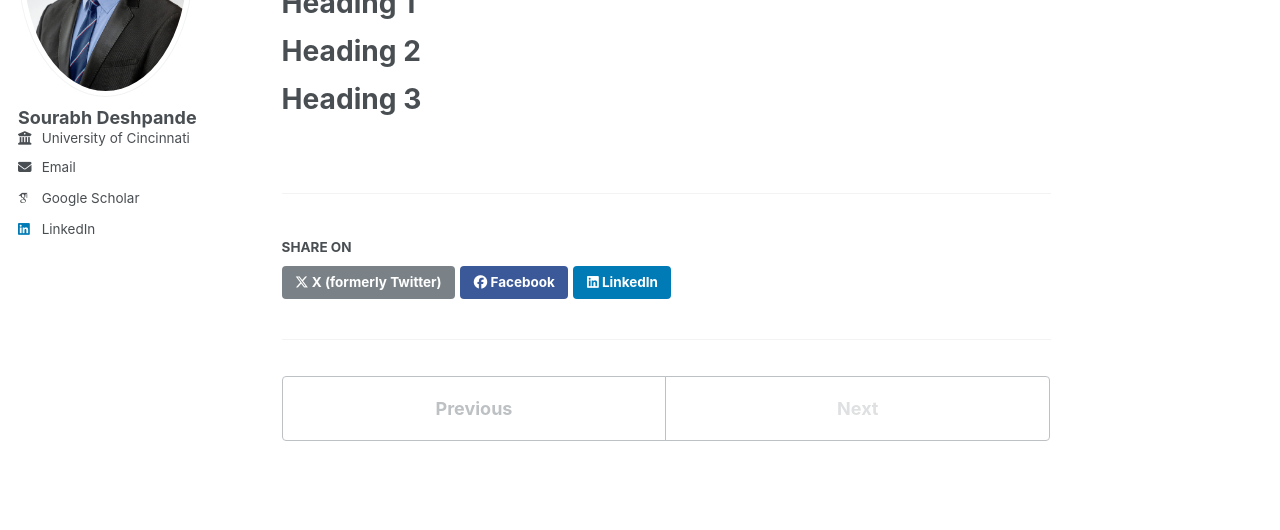
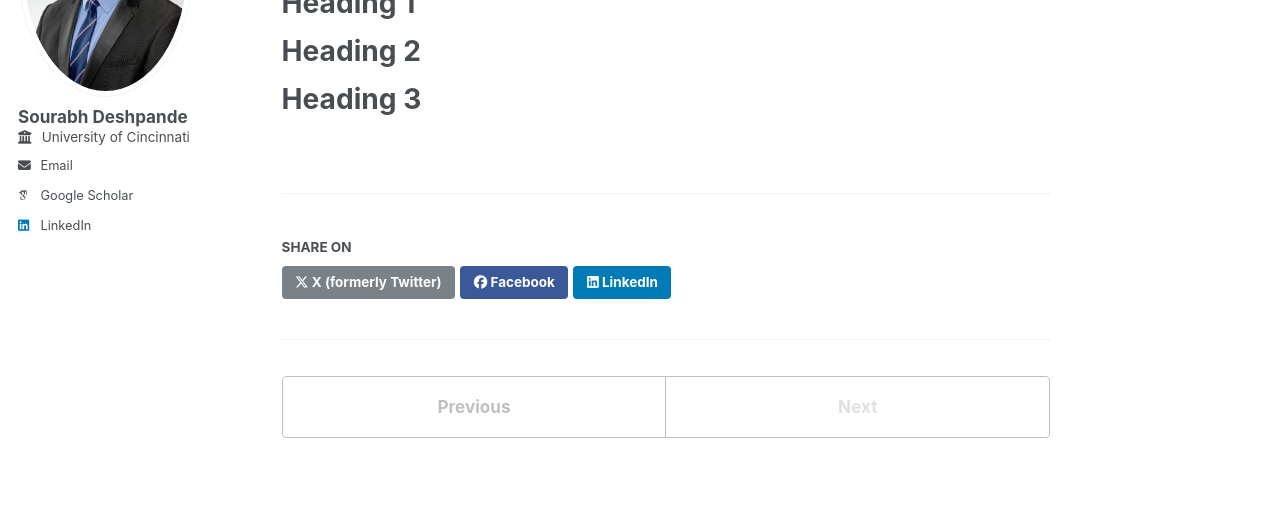
Before and after one commit to sopdeshpande/sopdeshpande.github.io, a Jekyll site: the page built from _teaching/2015-spring-teaching-2.md, in a window 1280 px wide and 1061 px high. Shown: the part 266-796 px from the top of the window. Built offline with Jekyll 4.4.1, drawn with Linux system fonts in a browser that asks for light colours; some web fonts are replaced.

Commit message:
Update _variables.scss

```diff
--- a/_sass/_variables.scss
+++ b/_sass/_variables.scss
@@ -37,7 +37,7 @@ $type-size-1                : 2.441em;  // ~39.056px
 $type-size-2                : 1.953em;  // ~31.248px
 $type-size-3                : 1.563em;  // ~25.008px
 $type-size-4                : 1.25em;   // ~20px
-$type-size-5                : 1em;      // ~16px
+$type-size-5                : 0.95em;      // ~16px
 $type-size-6                : 0.75em;   // ~12px
 $type-size-7                : 0.6875em; // ~11px
 $type-size-8                : 0.625em;  // ~10px
```
